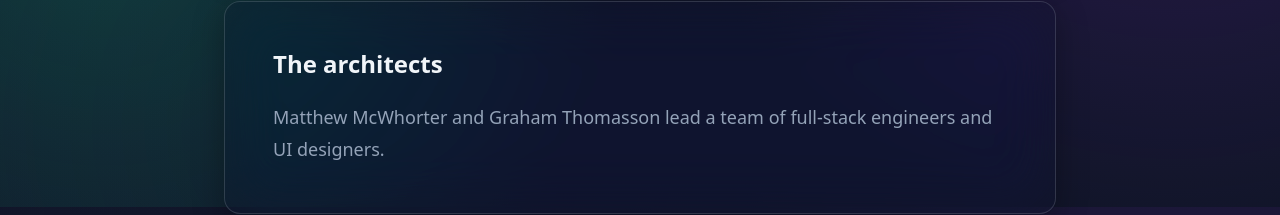
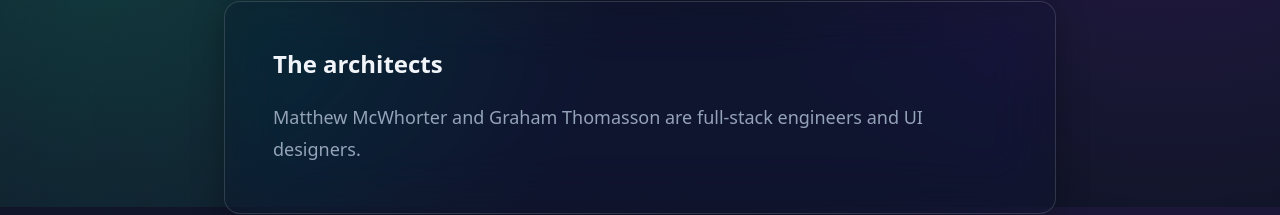
Before and after one commit to McWhorter-Thomasson-Digital-Tech/Website, a Next.js app: page /about in a window 1280 px wide. Shown: the part 593-808 px from the top of the page. Built offline with nearby package versions, Linux system fonts and the light colour scheme.

Commit message:
fix: some vulnerabilities. About page wording.

```diff
--- a/src/app/about/page.tsx
+++ b/src/app/about/page.tsx
@@ -31,7 +31,7 @@ export default function AboutPage() {
           <div className={styles.card}>
             <h2 className={styles.cardTitle}>The architects</h2>
             <p className={styles.cardText}>
-              Matthew McWhorter and Graham Thomasson lead a team of full-stack engineers and UI designers.
+              Matthew McWhorter and Graham Thomasson are full-stack engineers and UI designers.
             </p>
           </div>
         </section>
```
Also changed, not shown: 1 other file (tests, documents, lock files or other folders).
